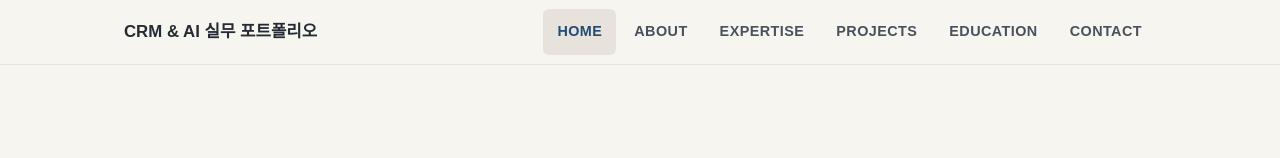
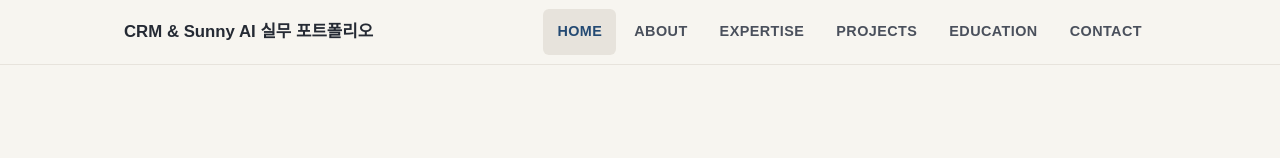
Before and after one commit to aimarketer0001/myportfolio, a plain HTML site: page index.html in a window 1280 px wide. Shown: the top 158 px of the page. Drawn offline with Linux system fonts and the light colour scheme; a web font is replaced by a local one.

Commit message:
Update index.html

```diff
--- a/index.html
+++ b/index.html
@@ -129,7 +129,7 @@ footer{padding:32px 0;color:var(--muted);font-size:.9rem;text-align:center;borde
 
 <header>
   <div class="wrap bar">
-    <a class="logo" href="#home">CRM &amp; AI 실무 포트폴리오</a>
+    <a class="logo" href="#home">CRM &amp; Sunny AI 실무 포트폴리오</a>
     <button class="menu-btn" id="menuBtn" aria-expanded="false" aria-controls="nav">메뉴</button>
     <nav id="nav" aria-label="주요 메뉴">
       <ul>
```
